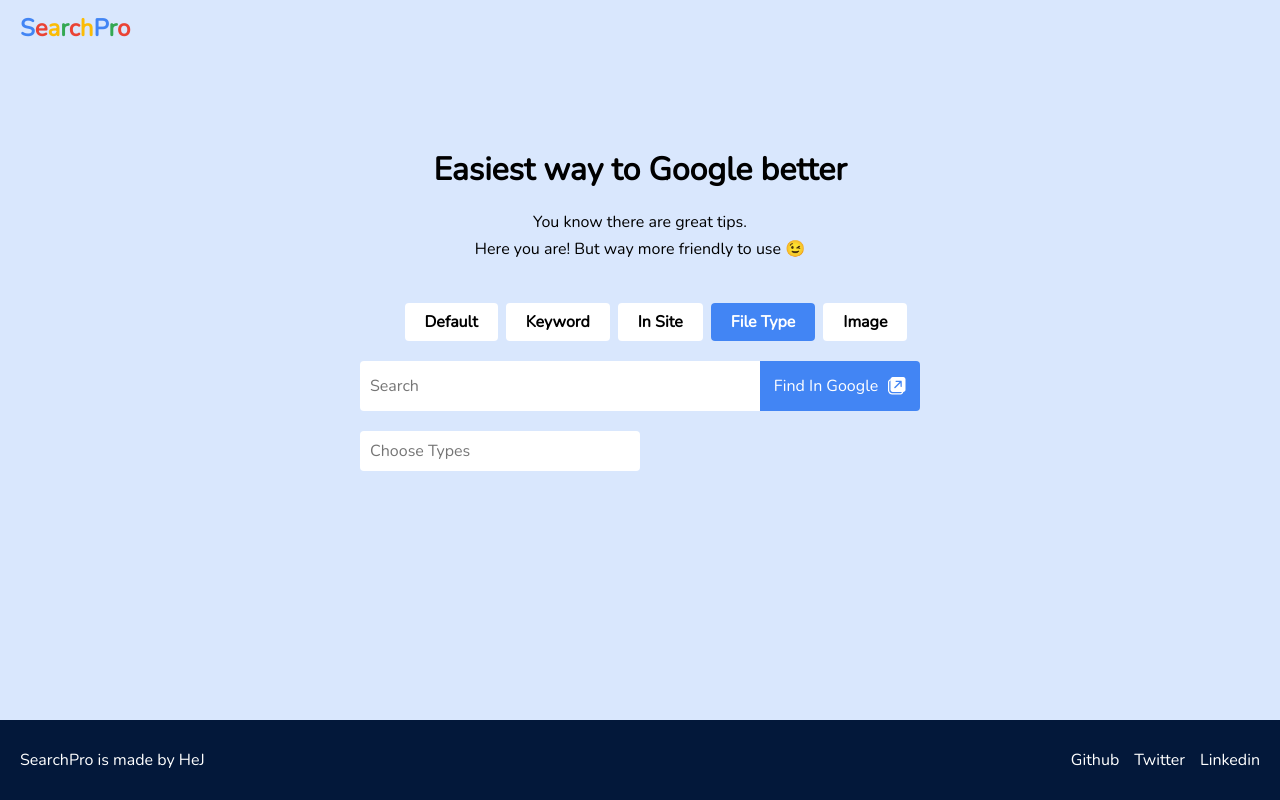
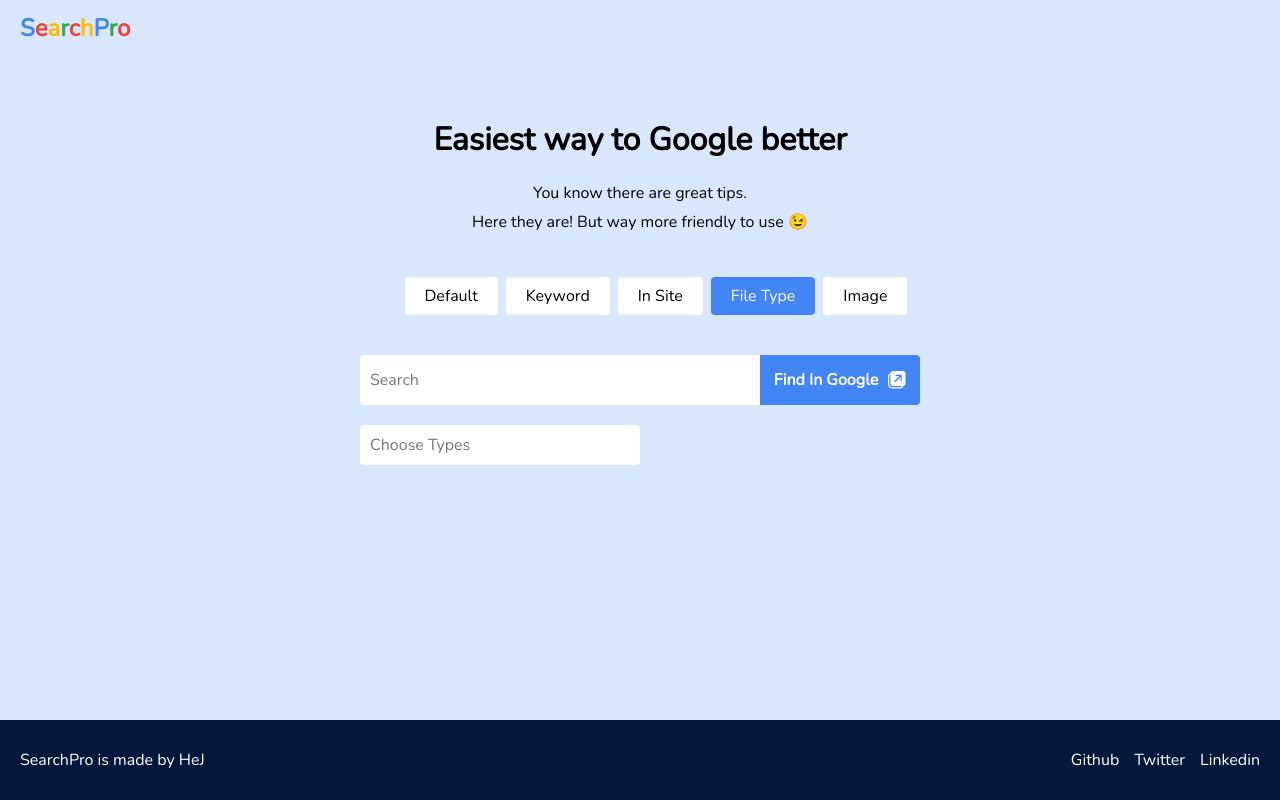
Before and after one commit to hjplumtree/google-search-pro, a React (Create React App) app: page /filetype in a window 1280 px wide. Built offline with nearby package versions, Linux system fonts and the light colour scheme.

Commit message:
Update styles

```diff
--- a/src/App.css
+++ b/src/App.css
@@ -1,4 +1,6 @@
 .container {
   width: clamp(0, 100%, 600px);
-  margin: 0 auto;
+  min-height: 100%;
+  display: flex;
+  flex-direction: column;
 }
--- a/src/components/Footer.css
+++ b/src/components/Footer.css
@@ -1,6 +1,7 @@
 .footer {
-  position: absolute;
-  bottom: 0;
+  /* position: absolute;
+  bottom: 0; */
+  margin-top: auto;
   width: 100%;
   height: 80px;
   background-color: var(--main-color-dark);
--- a/src/components/Header.css
+++ b/src/components/Header.css
@@ -1,6 +1,6 @@
 .header {
   text-align: center;
-  padding-top: 90px;
+  padding-top: 60px;
 }
 
 .header__title + p {
@@ -8,5 +8,5 @@
 }
 
 .header p {
-  line-height: 1.7;
+  line-height: 1.8;
 }
--- a/src/components/Header.js
+++ b/src/components/Header.js
@@ -5,7 +5,7 @@ export default function Header() {
     <header className="header">
       <h1 className="header__title">Easiest way to Google better</h1>
       <p>You know there are great tips.</p>
-      <p>Here you are! But way more friendly to use 😉</p>
+      <p>Here they are! But way more friendly to use 😉</p>
     </header>
   );
 }
--- a/src/components/Navigator.css
+++ b/src/components/Navigator.css
@@ -12,7 +12,7 @@
 
 .navi li a {
   color: #000;
-  font-weight: bolder;
+  /* font-weight: bolder; */
   text-decoration: none;
   display: inline-block;
   padding: 7px 20px;
--- a/src/components/SearchRoutes.css
+++ b/src/components/SearchRoutes.css
@@ -2,6 +2,7 @@
   width: 100%;
   max-width: 600px;
   padding: 20px;
+  margin-top: 20px;
 }
 
 .search-bar input[type="text"],
@@ -41,6 +42,7 @@
   min-width: 160px;
   height: 50px;
   border-radius: 0 4px 4px 0;
+  font-weight: bolder;
 }
 
 .search-bar__basic button[type="submit"] img {
--- a/src/index.css
+++ b/src/index.css
@@ -15,9 +15,7 @@
 
 #root {
   background: var(--main-color-opacity);
-  position: relative;
-  width: 100%;
-  height: 100%;
+  height: 100vh;
 }
 
 input[type="button"],
```
